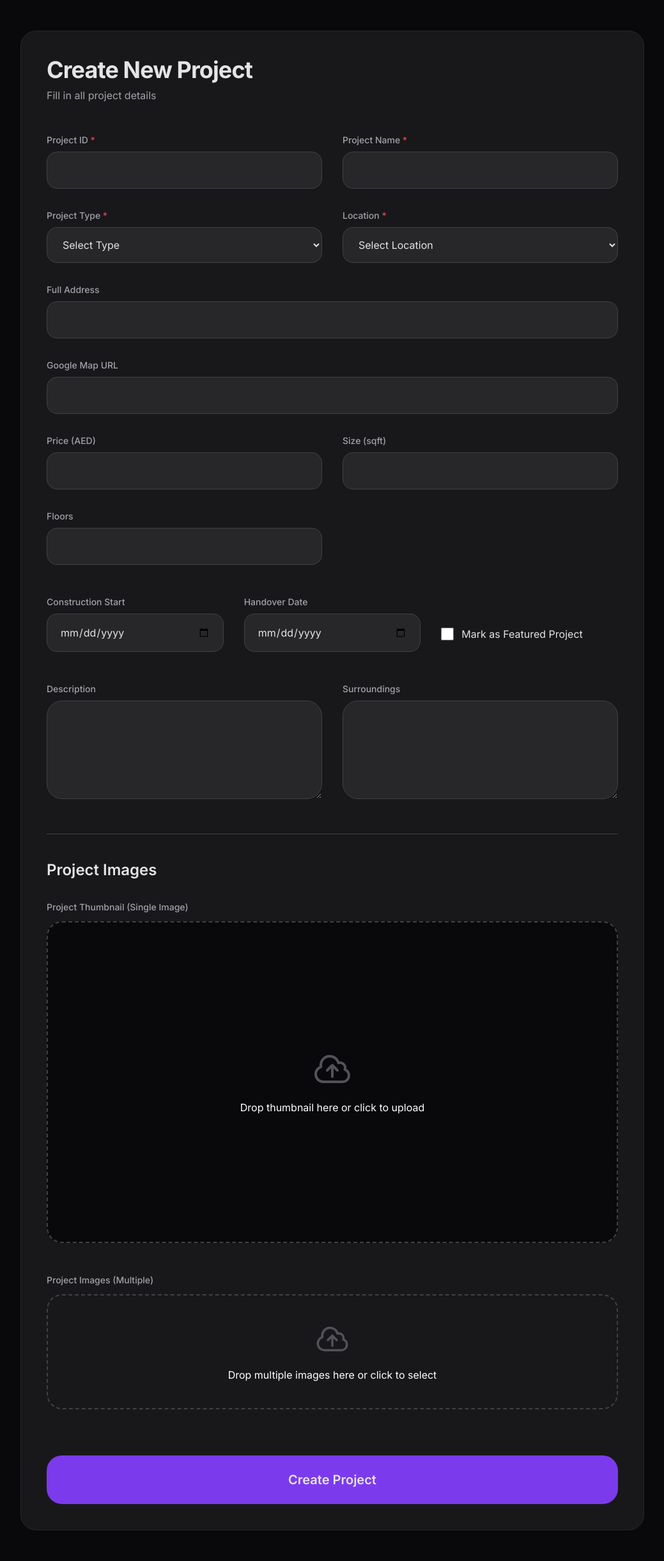
After one commit to rashedbishal/Alliance-Builders-Limited, a Laravel app: page /project-up in a window 1280 px wide. The commit adds this page. Shown: the whole page at 64% size, without its empty margins (120-1159 px from the left). Run offline with Laravel 12, Linux system fonts and the light colour scheme; the visitor is signed in with stand-in values (Sample User, id 1); data comes from the database, SQL or seed files in the repository; parts of the project's set-up code (start-up, migrations or seed data) failed here and were passed over; some libraries are stand-ins or nearby versions.

Commit message:
Changes in Project Table

```diff
--- /dev/null
+++ b/resources/views/test-project.blade.php
@@ -0,0 +1,213 @@
+<!DOCTYPE html>
+<html lang="en">
+<head>
+    <meta charset="UTF-8">
+    <meta name="viewport" content="width=device-width, initial-scale=1.0">
+    <title>Create New Project</title>
+    <script src="https://cdn.tailwindcss.com"></script>
+    <style>
+        @import url('https://fonts.googleapis.com/css2?family=Inter:wght@400;500;600;700&display=swap');
+        body { font-family: 'Inter', sans-serif; }
+        .dropzone { transition: all 0.2s cubic-bezier(0.4, 0, 0.2, 1); }
+        .dropzone:hover { border-color: rgb(139 92 246); }
+    </style>
+</head>
+<body class="bg-zinc-950 text-zinc-200 min-h-screen py-12">
+<div class="max-w-5xl mx-auto px-6">
+    <div class="bg-zinc-900 border border-zinc-800 rounded-3xl p-10">
+        <h1 class="text-4xl font-bold tracking-tight mb-2">Create New Project</h1>
+        <p class="text-zinc-400 mb-10">Fill in all project details</p>
+
+        <form method="POST" action="{{route('add-project')}}" enctype="multipart/form-data" class="space-y-12">
+            @csrf
+
+            <!-- Basic Information -->
+            <div class="grid grid-cols-1 md:grid-cols-2 gap-8">
+                <div>
+                    <label class="block text-sm font-medium text-zinc-400 mb-2">Project ID <span class="text-red-500">*</span></label>
+                    <input type="text" name="project_id" required class="w-full bg-zinc-800 border border-zinc-700 rounded-2xl px-5 py-4 focus:border-violet-500">
+                </div>
+                <div>
+                    <label class="block text-sm font-medium text-zinc-400 mb-2">Project Name <span class="text-red-500">*</span></label>
+                    <input type="text" name="name" required class="w-full bg-zinc-800 border border-zinc-700 rounded-2xl px-5 py-4 focus:border-violet-500">
+                </div>
+
+                <div>
+                    <label class="block text-sm font-medium text-zinc-400 mb-2">Project Type <span class="text-red-500">*</span></label>
+                    <select name="project_type_id" required class="w-full bg-zinc-800 border border-zinc-700 rounded-2xl px-5 py-4 focus:border-violet-500">
+                        <option value="" selected>Select Type</option>
+                        @foreach($types as $type)
+                            <option value="{{$type->id}}">{{$type->name}}</option>
+                        @endforeach
+                    </select>
+                </div>
+
+                <div>
+                    <label class="block text-sm font-medium text-zinc-400 mb-2">Location <span class="text-red-500">*</span></label>
+                    <select name="location" required class="w-full bg-zinc-800 border border-zinc-700 rounded-2xl px-5 py-4 focus:border-violet-500">
+                        <option value="" selected>Select Location</option>
+                        @foreach($locations as $location)
+                            <option value="{{$location->id}}">{{$location->name}}</option>
+                        @endforeach
+                    </select>
+                </div>
+
+                <div class="md:col-span-2">
+                    <label class="block text-sm font-medium text-zinc-400 mb-2">Full Address</label>
+                    <input type="text" name="address" class="w-full bg-zinc-800 border border-zinc-700 rounded-2xl px-5 py-4 focus:border-violet-500">
+                </div>
+
+                <div class="md:col-span-2">
+                    <label class="block text-sm font-medium text-zinc-400 mb-2">Google Map URL</label>
+                    <input type="url" name="google_map_url" class="w-full bg-zinc-800 border border-zinc-700 rounded-2xl px-5 py-4 focus:border-violet-500">
+                </div>
+
+                <div>
+                    <label class="block text-sm font-medium text-zinc-400 mb-2">Price (AED)</label>
+                    <input type="number" name="price" class="w-full bg-zinc-800 border border-zinc-700 rounded-2xl px-5 py-4 focus:border-violet-500">
+                </div>
+                <div>
+                    <label class="block text-sm font-medium text-zinc-400 mb-2">Size (sqft)</label>
+                    <input type="text" name="size" class="w-full bg-zinc-800 border border-zinc-700 rounded-2xl px-5 py-4 focus:border-violet-500">
+                </div>
+                <div>
+                    <label class="block text-sm font-medium text-zinc-400 mb-2">Floors</label>
+                    <input type="text" name="floors" class="w-full bg-zinc-800 border border-zinc-700 rounded-2xl px-5 py-4 focus:border-violet-500">
+                </div>
+            </div>
+
+            <!-- Dates & Featured -->
+            <div class="grid grid-cols-1 md:grid-cols-3 gap-8">
+                <div>
+                    <label class="block text-sm font-medium text-zinc-400 mb-2">Construction Start</label>
+                    <input type="date" name="construction_start_date" class="w-full bg-zinc-800 border border-zinc-700 rounded-2xl px-5 py-4">
+                </div>
+                <div>
+                    <label class="block text-sm font-medium text-zinc-400 mb-2">Handover Date</label>
+                    <input type="date" name="handover_date" class="w-full bg-zinc-800 border border-zinc-700 rounded-2xl px-5 py-4">
+                </div>
+                <div class="flex items-center gap-3 pt-8">
+                    <input type="checkbox" name="isFeatured" id="featured" value="1" class="w-5 h-5 accent-violet-600">
+                    <label for="featured" class="cursor-pointer">Mark as Featured Project</label>
+                </div>
+            </div>
+
+            <!-- Description & Surroundings -->
+            <div class="grid grid-cols-1 md:grid-cols-2 gap-8">
+                <div>
+                    <label class="block text-sm font-medium text-zinc-400 mb-2">Description</label>
+                    <textarea name="description" rows="5" class="w-full bg-zinc-800 border border-zinc-700 rounded-3xl px-5 py-4"></textarea>
+                </div>
+                <div>
+                    <label class="block text-sm font-medium text-zinc-400 mb-2">Surroundings</label>
+                    <textarea name="surroundings" rows="5" class="w-full bg-zinc-800 border border-zinc-700 rounded-3xl px-5 py-4"></textarea>
+                </div>
+            </div>
+
+            <!-- Media Section -->
+            <div class="border-t border-zinc-700 pt-10">
+                <h2 class="text-2xl font-semibold mb-8">Project Images</h2>
+
+                <!-- Thumbnail -->
+                <div class="mb-12">
+                    <label class="block text-sm font-medium text-zinc-400 mb-3">Project Thumbnail (Single Image)</label>
+                    <div id="thumbnail-dropzone"
+                         class="dropzone relative aspect-video bg-zinc-950 border-2 border-dashed border-zinc-700 rounded-3xl flex items-center justify-center cursor-pointer overflow-hidden">
+                        <div id="thumbnail-prompt" class="text-center">
+                            <svg xmlns="http://www.w3.org/2000/svg" class="w-16 h-16 mx-auto text-zinc-600" fill="none" viewBox="0 0 24 24" stroke="currentColor">
+                                <path stroke-linecap="round" stroke-linejoin="round" stroke-width="1.5" d="M12 16.5V9.75m0 0l3 3m-3-3l-3 3M6.75 19.5a4.5 4.5 0 01-1.41-8.775 5.25 5.25 0 0110.233-2.33 3 3 0 013.758 3.848A3.752 3.752 0 0118 19.5H6.75z" />
+                            </svg>
+                            <p class="mt-4 text-white">Drop thumbnail here or click to upload</p>
+                        </div>
+                        <img id="thumbnail-preview" class="hidden absolute inset-0 w-full h-full object-cover rounded-3xl">
+                    </div>
+                    <input type="file" id="thumbnail-input" name="thumbnail" accept="image/*" class="hidden">
+                </div>
+
+                <!-- Multiple Project Images -->
+                <div>
+                    <label class="block text-sm font-medium text-zinc-400 mb-3">Project Images (Multiple)</label>
+                    <div id="multiple-dropzone"
+                         class="dropzone relative border-2 border-dashed border-zinc-700 rounded-3xl p-10 text-center cursor-pointer">
+                        <svg xmlns="http://www.w3.org/2000/svg" class="w-14 h-14 mx-auto text-zinc-600" fill="none" viewBox="0 0 24 24" stroke="currentColor">
+                            <path stroke-linecap="round" stroke-linejoin="round" stroke-width="1.5" d="M12 16.5V9.75m0 0l3 3m-3-3l-3 3M6.75 19.5a4.5 4.5 0 01-1.41-8.775 5.25 5.25 0 0110.233-2.33 3 3 0 013.758 3.848A3.752 3.752 0 0118 19.5H6.75z" />
+                        </svg>
+                        <p class="mt-4 text-white">Drop multiple images here or click to select</p>
+                    </div>
+                    <input type="file" id="multiple-input" name="project_images[]" accept="image/*" multiple class="hidden">
+
+                    <!-- Selected files list -->
+                    <div id="selected-files" class="mt-6 space-y-2"></div>
+                </div>
+            </div>
+
+            <button type="submit"
+                    class="w-full bg-violet-600 hover:bg-violet-700 py-6 rounded-3xl text-xl font-semibold mt-8">
+                Create Project
+            </button>
+        </form>
+    </div>
+</div>
+
+<script>
+    // Thumbnail Preview
+    const thumbDrop = document.getElementById('thumbnail-dropzone');
+    const thumbInput = document.getElementById('thumbnail-input');
+    const thumbPreview = document.getElementById('thumbnail-preview');
+    const thumbPrompt = document.getElementById('thumbnail-prompt');
+
+    thumbDrop.addEventListener('click', () => thumbInput.click());
+    thumbInput.addEventListener('change', e => {
+        if (e.target.files[0]) handleImagePreview(e.target.files[0], thumbPreview, thumbPrompt);
+    });
+
+    // Multiple Images
+    const multiDrop = document.getElementById('multiple-dropzone');
+    const multiInput = document.getElementById('multiple-input');
+    const fileList = document.getElementById('selected-files');
+
+    multiDrop.addEventListener('click', () => multiInput.click());
+    multiInput.addEventListener('change', () => showSelectedFiles());
+
+    function handleImagePreview(file, previewImg, promptDiv) {
+        const reader = new FileReader();
+        reader.onload = ev => {
+            previewImg.src = ev.target.result;
+            previewImg.classList.remove('hidden');
+            promptDiv.classList.add('hidden');
+        };
+        reader.readAsDataURL(file);
+    }
+
+    function showSelectedFiles() {
+        fileList.innerHTML = '';
+        Array.from(multiInput.files).forEach((file, i) => {
+            const div = document.createElement('div');
+            div.className = "bg-zinc-800 rounded-2xl px-5 py-3 flex justify-between items-center";
+            div.innerHTML = `
+                    <span class="text-sm">${file.name}</span>
+                    <span class="text-xs text-emerald-400">Selected</span>
+                `;
+            fileList.appendChild(div);
+        });
+    }
+
+    // Drag & Drop support for both zones
+    [thumbDrop, multiDrop].forEach(zone => {
+        zone.addEventListener('dragover', e => { e.preventDefault(); zone.classList.add('border-violet-500'); });
+        zone.addEventListener('dragleave', () => zone.classList.remove('border-violet-500'));
+        zone.addEventListener('drop', e => {
+            e.preventDefault();
+            zone.classList.remove('border-violet-500');
+            if (zone.id === 'thumbnail-dropzone' && e.dataTransfer.files[0]) {
+                thumbInput.files = e.dataTransfer.files;
+                handleImagePreview(e.dataTransfer.files[0], thumbPreview, thumbPrompt);
+            } else if (zone.id === 'multiple-dropzone') {
+                multiInput.files = e.dataTransfer.files;
+                showSelectedFiles();
+            }
+        });
+    });
+</script>
+</body>
+</html>
--- a/routes/web.php
+++ b/routes/web.php
@@ -1,14 +1,32 @@
 <?php
 
+use App\Http\Controllers\CMSController;
 use App\Http\Controllers\PageController;
+use App\Models\Config\Location;
+use App\Models\Config\ProjectType;
 use Illuminate\Support\Facades\Route;
 use Inertia\Inertia;
 
 Route::get('dashboard', function () {
-    return Inertia::render('Dashboard');
+//    return Inertia::render('Dashboard');
+    return view('test-dashboard');
 })->middleware(['auth', 'verified'])->name('dashboard');
 
+Route::get('project-up', function () {
+    $types = ProjectType::select('id', 'name')->get();
+    $locations = Location::select('id', 'name')->get();
+    return view('test-project', compact('types', 'locations'));
+})->middleware(['auth', 'verified'])->name('project-up');
+
 require __DIR__.'/settings.php';
+
+
+
+Route::controller(CMSController::class)->middleware('web')->group(function () {
+    Route::post('/update-carousel', 'cImageUpdater')->name('update-carousel');
+    Route::post('/save-project', 'projectSaver')->name('add-project');
+});
+
 
 Route::controller(PageController::class)->middleware('web')->group(function () {
 
```
Also changed, not shown: app/Http/Controllers/CMSController.php (added, +55 -0 lines), resources/js/components/web/app-sidebar.tsx (+20 -0 lines), resources/views/test-dashboard.blade.php (added, +173 -0 lines), database/migrations/2026_02_10_112624_create_projects_table.php, storage/app/public/home/carousel/carousel-image-1.jpg, storage/app/public/home/carousel/carousel-image-2.jpg, storage/app/public/home/carousel/carousel-image-3.jpg, storage/app/public/home/carousel/carousel-image-4.jpg, 1 other file.
